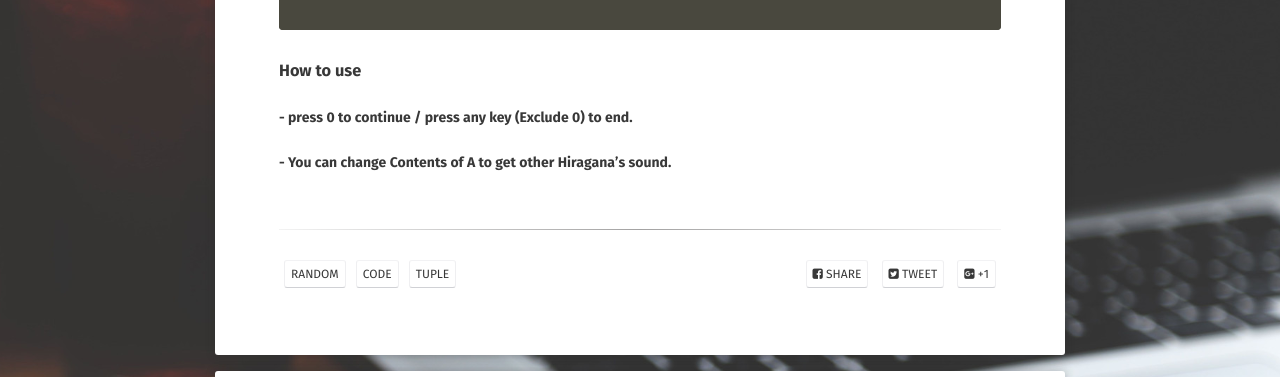
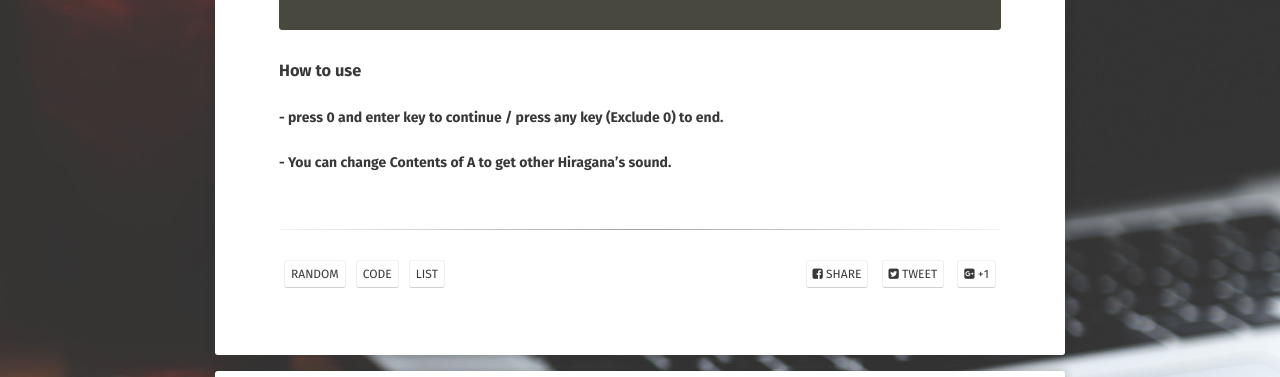
Before and after one commit to KSY1824/ksy1824.github.com, a Jekyll site: the page built from _posts/2021-04-08-Hiragana-random-printer.md, in a window 1280 px wide. Shown: the part 1031-1408 px from the top of the page. Built offline with Jekyll 4.4.1, drawn with Linux system fonts in a browser that asks for light colours; some web fonts are replaced; comment, search, counter and statistics services are not loaded.

Commit message:
Update 2021-04-08-Hiragana-random-printer.md

```diff
--- a/_posts/2021-04-08-Hiragana-random-printer.md
+++ b/_posts/2021-04-08-Hiragana-random-printer.md
@@ -3,7 +3,7 @@ layout: post
 title: Hiragana random printer
 date: 2021-04-08
 excerpt: "I hate Japan ㅡㅡ"
-tags: [random, code, tuple]
+tags: [random, code, list]
 comments: true
 ---
 
@@ -37,5 +37,5 @@ while a == '0':
 ~~~
 
 ### How to use
-#### - press 0 to continue / press any key (Exclude 0) to end.
+#### - press 0 and enter key to continue / press any key (Exclude 0) to end.
 #### - You can change Contents of A to get other Hiragana's sound.
```
